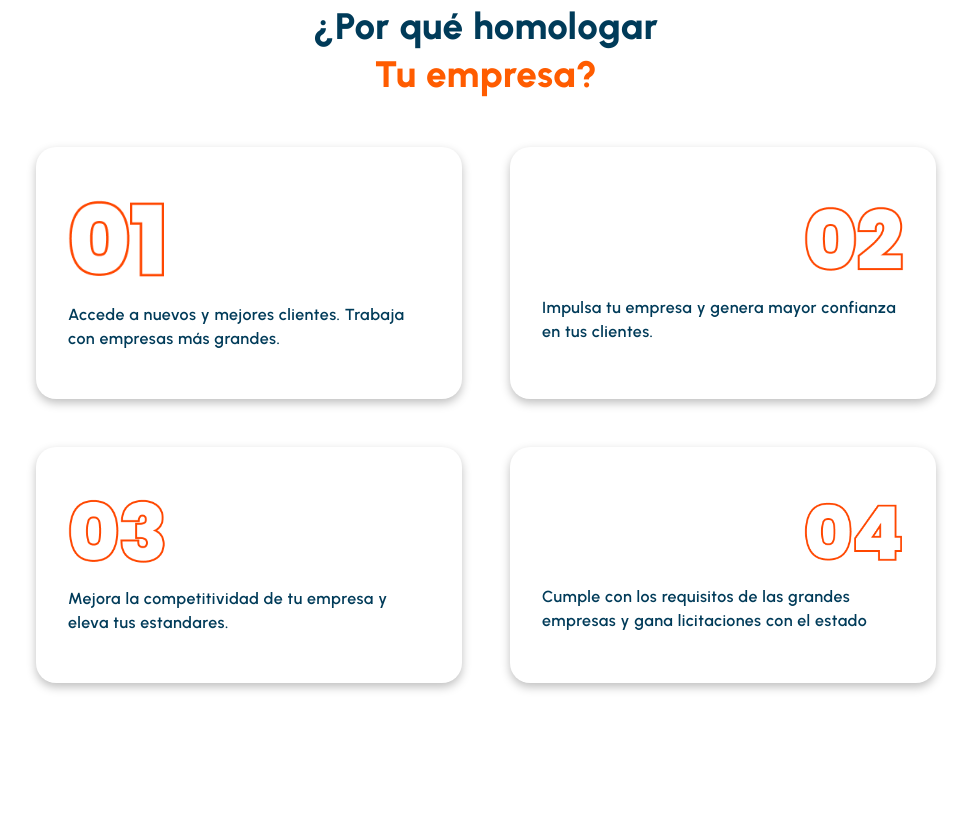
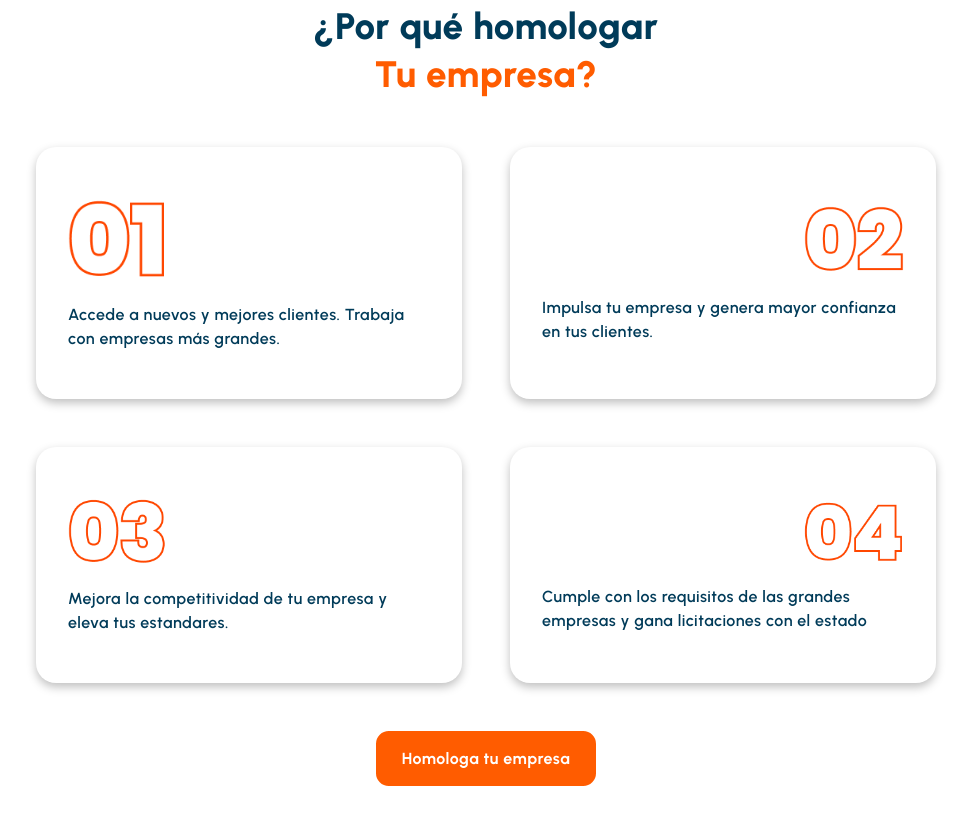
Before and after one commit to Samuel-Gom/landing-ryc-2, a plain HTML site: page index.html in a window 1280 px wide. Shown: the part 3260-4084 px from the top of the page, without its empty margins (154-1125 px from the left). Before the commit the page ends 4023 px from the top, so only its background shows below. Drawn offline with Linux system fonts and the light colour scheme.

Commit message:
add cta in section why

```diff
--- a/index.html
+++ b/index.html
@@ -376,6 +376,7 @@
                     <p class="why-card__paragraph paragraph">Cumple con los requisitos de las grandes empresas y gana licitaciones con el estado</p>
                 </article>
             </div>
+            <a class="hero__cta cta" href="https://wa.link/oiio1u" target="_blank" rel="noopener noreferrer" title="WhatsApp de R&C Consultiva Perú">Homologa tu empresa</a>
         </section>
 
     </main>
```
